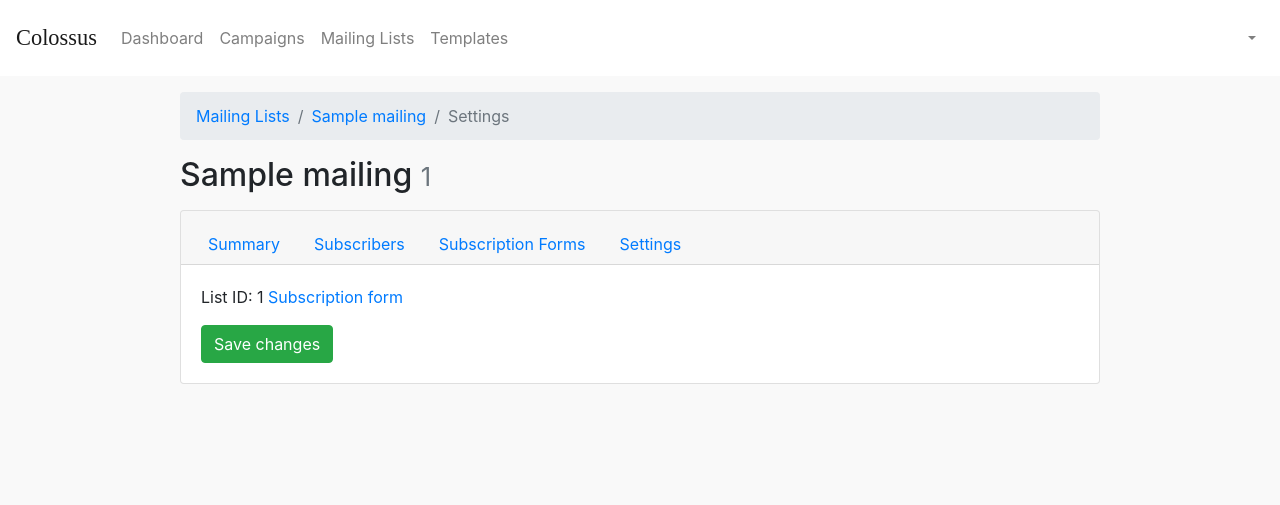
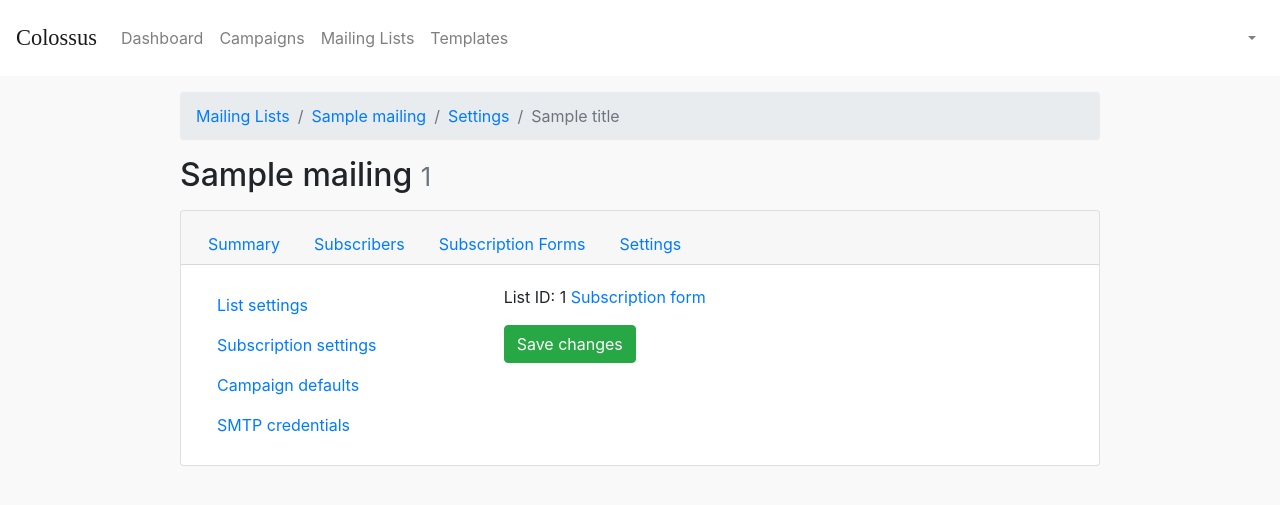
Before and after one commit to vitorfs/colossus, a Django app: template colossus/apps/lists/templates/lists/settings.html in a window 1280 px wide. Shown: the top 505 px of the page. Run offline with Django 3.2, Linux system fonts and the light colour scheme; the template is opened without the code that fills it: most values are stand-ins (such as "Sample title", 1, 10 or a date in 2020); parts of the project's set-up code (start-up, migrations or seed data) failed here and were passed over; some libraries are stand-ins or nearby versions; some web fonts are replaced.

Commit message:
Add better settings views for lists

```diff
--- /dev/null
+++ b/colossus/apps/lists/templates/lists/base_settings.html
@@ -0,0 +1,38 @@
+{% extends 'lists/base.html' %}
+
+{% load crispy_forms_tags i18n %}
+
+{% block innerbreadcrumb %}
+  <li class="breadcrumb-item"><a href="{% url 'lists:list' mailing_list.pk %}">{{ mailing_list.name }}</a></li>
+  {% if subsubmenu != 'list_settings' %}
+    <li class="breadcrumb-item"><a href="{% url 'lists:settings' mailing_list.pk %}">{% trans 'Settings' %}</a></li>
+  {% endif %}
+  <li class="breadcrumb-item active" aria-current="page">{{ title }}</li>
+{% endblock %}
+
+{% block innercontent %}
+  <div class="card-body">
+    <div class="row">
+      <div class="col-4">
+        <ul class="nav nav-pills flex-column">
+          <li class="nav-item">
+            <a class="nav-link{% if subsubmenu == 'list_settings' %} active{% endif %}" href="{% url 'lists:settings' mailing_list.pk %}">{% trans 'List settings' %}</a>
+          </li>
+          <li class="nav-item">
+            <a class="nav-link{% if subsubmenu == 'subscription_settings' %} active{% endif %}" href="{% url 'lists:subscription_settings' mailing_list.pk %}">{% trans 'Subscription settings' %}</a>
+          </li>
+          <li class="nav-item">
+            <a class="nav-link{% if subsubmenu == 'defaults' %} active{% endif %}" href="{% url 'lists:defaults' mailing_list.pk %}">{% trans 'Campaign defaults' %}</a>
+          </li>
+          <li class="nav-item">
+            <a class="nav-link{% if subsubmenu == 'smtp' %} active{% endif %}" href="{% url 'lists:smtp' mailing_list.pk %}">{% trans 'SMTP credentials' %}</a>
+          </li>
+        </ul>
+      </div>
+      <div class="col-8">
+        {% block settingscontent %}
+        {% endblock %}
+      </div>
+    </div>
+  </div>
+{% endblock %}
--- a/colossus/apps/lists/templates/lists/settings.html
+++ b/colossus/apps/lists/templates/lists/settings.html
@@ -1,14 +1,8 @@
-{% extends 'lists/base.html' %}
+{% extends 'lists/base_settings.html' %}
 
 {% load crispy_forms_tags i18n %}
 
-{% block innerbreadcrumb %}
-  <li class="breadcrumb-item"><a href="{% url 'lists:list' mailing_list.pk %}">{{ mailing_list.name }}</a></li>
-  <li class="breadcrumb-item active" aria-current="page">{% trans 'Settings' %}</li>
-{% endblock %}
-
-{% block innercontent %}
-  <div class="card-body">
+{% block settingscontent %}
   <p>
     List ID: {{ mailing_list.uuid }}
     <a href="{% url 'subscribers:subscribe' mailing_list.uuid %}">{% trans 'Subscription form' %}</a>
@@ -18,5 +12,4 @@
     {{ form|crispy }}
     <button type="submit" class="btn btn-success">{% trans 'Save changes' %}</button>
   </form>
-  </div>
 {% endblock %}
```
Also changed, not shown: colossus/apps/lists/models.py (+11 -0 lines), colossus/apps/lists/urls.py (+6 -1 lines), colossus/apps/lists/views.py (+33 -4 lines), colossus/apps/lists/migrations/0006_auto_20180625_1231.py (added). Lines whose indentation alone changed are shown as unchanged.
